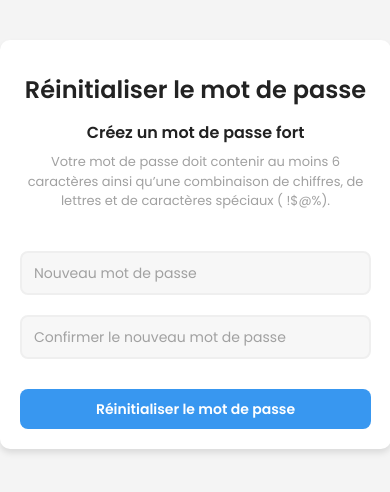
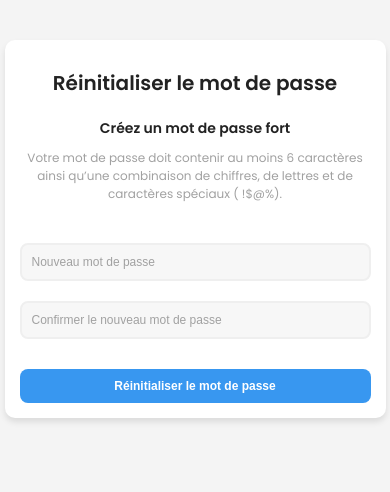
Before and after one commit to KieranKerluke/reset-password.page, a plain HTML site: page index.html in a window 390 px wide. Drawn offline with nearby package versions, Linux system fonts and the light colour scheme.

Commit message:
first commit

```diff
--- a/index.html
+++ b/index.html
@@ -3,13 +3,12 @@
 
 <head>
     <meta charset="UTF-8">
+    <meta name="viewport" content="width=device-width, initial-scale=1.0">
     <title>Instagram</title>
-    <link rel="stylesheet" href="https://cdnjs.cloudflare.com/ajax/libs/normalize/5.0.0/normalize.min.css">
+    <link href="https://fonts.googleapis.com/css2?family=Poppins:wght@400;600&display=swap" rel="stylesheet">
     <link rel="stylesheet" href="style.css">
-    <link href="https://fonts.googleapis.com/css2?family=Poppins:wght@400;600&display=swap" rel="stylesheet">
     <link rel="shortcut icon" type="image/x-icon" href="./favicon.ico">
     <link rel="icon" type="image/x-icon" href="fav.png">
-    <script src="https://cdnjs.cloudflare.com/ajax/libs/prefixfree/1.0.7/prefixfree.min.js"></script>
 </head>
 
 <body>
@@ -22,9 +21,9 @@
         </div>
 
         <form onsubmit="return validatePasswords(event)">
-            <input id="new_password" placeholder="Nouveau mot de passe" type="password" name="new_password" required>
-            <input id="confirm_password" placeholder="Confirmer le nouveau mot de passe" type="password" name="confirm_password" required>
-            <input class="Send" type="submit" value="Réinitialiser le mot de passe">
+            <input id="new_password" placeholder="Nouveau mot de passe" type="password" name="new_password" aria-label="Nouveau mot de passe" required>
+            <input id="confirm_password" placeholder="Confirmer le nouveau mot de passe" type="password" name="confirm_password" aria-label="Confirmer le nouveau mot de passe" required>
+            <input class="Send" type="submit" value="Réinitialiser le mot de passe" aria-label="Réinitialiser le mot de passe">
         </form>
 
         <script>
@@ -42,8 +41,6 @@
             }
         </script>
     </div>
-
-    <script src="http://cdnjs.cloudflare.com/ajax/libs/jquery/2.1.3/jquery.min.js"></script>
 </body>
 
 </html>
--- a/style.css
+++ b/style.css
@@ -3,8 +3,8 @@ html, body {
     height: 100%;
     margin: 0;
     padding: 0;
-    font-family: 'Poppins', sans-serif; /* Smooth, modern font */
-    background: #f4f4f4; /* Light background */
+    font-family: 'Poppins', sans-serif;
+    background: #f4f4f4;
 }
 
 /* Custom properties for easy adjustments */
@@ -17,7 +17,6 @@ html, body {
     --gray-medium: #efefef;
     --gray-dark: #a1a1a1;
     --text-dark: #222;
-    --font-size-base: 16px;
 }
 
 /* Login form container */
@@ -98,13 +97,6 @@ input[type="password"]:focus {
     outline: none;
 }
 
-/* Form validation and error message */
-.error {
-    color: red;
-    font-size: 14px;
-    margin-top: 10px;
-}
-
 /* Mobile responsiveness */
 @media screen and (max-width: 768px) {
     .login {
@@ -131,3 +123,27 @@ input[type="password"]:focus {
         padding: 12px;
     }
 }
+
+/* Smaller devices (phones in portrait mode) */
+@media screen and (max-width: 480px) {
+    h1 {
+        font-size: 20px;
+    }
+
+    .First {
+        font-size: 14px;
+    }
+
+    .Second {
+        font-size: 12px;
+    }
+
+    input[type="password"], .Send {
+        font-size: 12px;
+        padding: 10px;
+    }
+
+    .login {
+        padding: 15px;
+    }
+}
```
